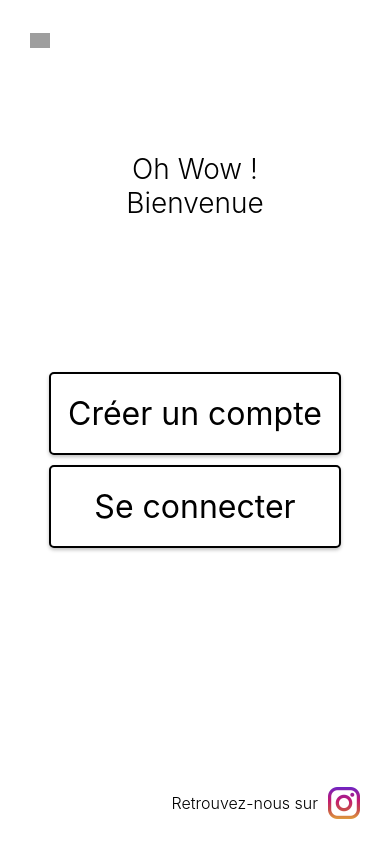
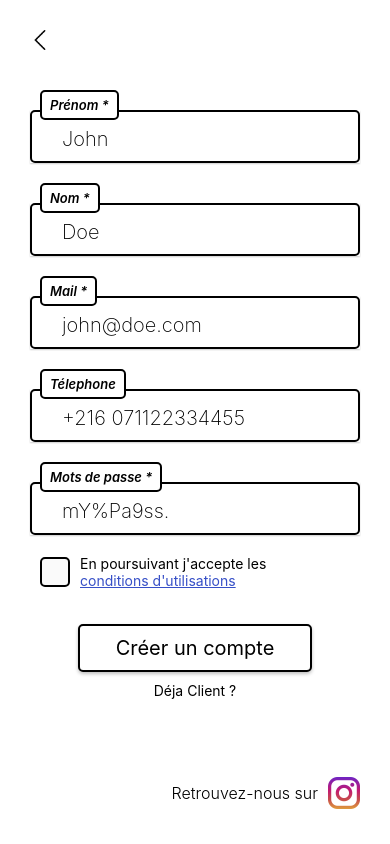
Before and after one commit to B-Manitas/Oh-Wow, a React Native app: screen / in a window 390 px wide. Built offline with nearby package versions, Linux system fonts and the light colour scheme; grey boxes are pictures that could not be loaded.

Commit message:
Create SignUp page

```diff
--- a/App.js
+++ b/App.js
@@ -1,9 +1,10 @@
 import { StatusBar } from "expo-status-bar";
 import { StyleSheet, Text, View } from "react-native";
 import ConnectionSelect from "./src/View/Page/ConnectionSelect";
+import SignUp from "./src/View/Page/SignUp";
 
 export default function App() {
-  return <ConnectionSelect />;
+  return <SignUp />;
 }
 
 const styles = StyleSheet.create({
--- a/src/View/Componnent/ButtonRoundValid.js
+++ b/src/View/Componnent/ButtonRoundValid.js
@@ -1,10 +1,10 @@
 import React from "react";
 import { StyleSheet, Text, TouchableOpacity } from "react-native";
 
-const ButtonRoundValid = ({ text }) => {
+const ButtonRoundValid = ({ text, width, height, font_size }) => {
   return (
-    <TouchableOpacity style={styles.content}>
-      <Text style={styles.text}>{text}</Text>
+    <TouchableOpacity style={[styles.content, { width: width, paddingVertical: height }]}>
+      <Text style={[styles.text, { fontSize: font_size }]}>{text}</Text>
     </TouchableOpacity>
   );
 };
@@ -19,7 +19,7 @@ const styles = StyleSheet.create({
     alignItems: "center",
     justifyContent: "center",
     paddingVertical: 20,
-    margin: 5,
+    margin: 10,
     backgroundColor: "#fff",
     shadowColor: "#000",
     shadowOffset: {
--- a/src/View/Componnent/ButtonSocial.js
+++ b/src/View/Componnent/ButtonSocial.js
@@ -1,12 +1,10 @@
 import { TouchableOpacity, Image, StyleSheet } from "react-native";
+import { ICON } from "../ConstsIcons";
 
 const ButtonSocial = () => {
   return (
     <TouchableOpacity style={styles.link}>
-      <Image
-        style={styles.icon}
-        source={require("../../../assets/img/instagram.png")}
-      />
+      <Image style={styles.icon} source={ICON.insta} />
     </TouchableOpacity>
   );
 };
--- a/src/View/Componnent/ButtonTop.js
+++ b/src/View/Componnent/ButtonTop.js
@@ -1,12 +1,10 @@
 import { TouchableOpacity, Image, StyleSheet } from "react-native";
+import { ICON } from "../ConstsIcons";
 
-const ButtonTop = () => {
+const ButtonTop = ({ is_back }) => {
   return (
     <TouchableOpacity style={styles.content}>
-      <Image
-        source={require("../../../assets/img/close.png")}
-        style={styles.icon}
-      />
+      <Image source={is_back ? ICON.back : ICON.close} style={styles.icon} />
     </TouchableOpacity>
   );
 };
--- /dev/null
+++ b/src/View/Componnent/CheckBox.js
@@ -0,0 +1,27 @@
+import { useState } from "react";
+import { Pressable, StyleSheet } from "react-native";
+
+const CheckBox = ({ state }) => {
+    const [is_active, set_is_active] = useState(state);
+
+    return (
+    <Pressable
+      onPress={() => set_is_active(!is_active)}
+      style={[styles.container, is_active && styles.container_active]}
+    ></Pressable>
+  );
+};
+
+export default CheckBox;
+
+const styles = StyleSheet.create({
+  container: {
+    borderRadius: 5,
+    borderWidth: 2,
+    backgroundColor: "#fafafa",
+    width: 30,
+    height: 30,
+  },
+
+  container_active: { backgroundColor: "#383838" },
+});
--- /dev/null
+++ b/src/View/Componnent/Footer.js
@@ -0,0 +1,35 @@
+import React from "react";
+import { StyleSheet, Text, View } from "react-native";
+
+import ButtonSocial from "../Componnent/ButtonSocial";
+
+const Footer = () => {
+  return (
+    <View style={styles.container}>
+      <Text style={styles.text}>Retrouvez-nous sur</Text>
+      <ButtonSocial />
+    </View>
+  );
+};
+
+export default Footer;
+
+const styles = StyleSheet.create({
+    container: {
+    flexDirection: "row",
+    position: "absolute",
+    bottom: 15,
+    justifyContent: "flex-end",
+    alignItems: "center",
+    paddingHorizontal: 30,
+    paddingVertical: 20,
+    backgroundColor: "#fff",
+    width: "100%",
+  },
+
+  text: {
+    fontWeight: "300",
+    fontSize: 16,
+    marginHorizontal: 10,
+  },
+});
--- a/src/View/Componnent/Header.js
+++ b/src/View/Componnent/Header.js
@@ -1,10 +1,10 @@
 import { View, Text, StyleSheet } from "react-native";
 import ButtonTop from "./ButtonTop";
 
-const Header = ({ title }) => {
+const Header = ({ title, is_back }) => {
   return (
     <View style={styles.header}>
-      <ButtonTop />
+      <ButtonTop is_back={is_back} />
       <Text style={styles.title}>{title}</Text>
     </View>
   );
--- /dev/null
+++ b/src/View/Componnent/InputField.js
@@ -0,0 +1,78 @@
+import { StyleSheet, TextInput, View, Text } from "react-native";
+
+const InputField = ({
+  info,
+  plh,
+  typeAndroid,
+  typeIOS,
+  returnKeyType,
+  keyboardType,
+  maxLength,
+}) => {
+  return (
+    <View style={styles.container}>
+      <TextInput
+        style={styles.input}
+        keyboardType={keyboardType}
+        autoComplete={typeAndroid}
+        textContentType={typeIOS}
+        passwordRules={"minlength: 8; required: lower; required: upper; required: digit; required: [%./?@]];"}
+        placeholder={plh}
+        maxLength={maxLength}
+        returnKeyType={returnKeyType}
+      />
+
+      <View style={styles.content_info}>
+        <Text style={styles.text_info}>{info}</Text>
+      </View>
+    </View>
+  );
+};
+
+export default InputField;
+
+const styles = StyleSheet.create({
+  container: {
+    marginVertical: 20,
+    marginHorizontal: 30,
+    shadowColor: "#000",
+    shadowOffset: {
+      width: 0,
+      height: 1,
+    },
+    shadowOpacity: 0.2,
+    shadowRadius: 1.41,
+
+    elevation: 2,
+  },
+
+  content_info: {
+    top: -20,
+    left: 10,
+    borderRadius: 5,
+    borderWidth: 2,
+    position: "absolute",
+    paddingHorizontal: 8,
+    backgroundColor: "#fff",
+    paddingVertical: 5,
+  },
+
+  text_info: {
+    fontSize: 13,
+    textAlign: "center",
+    fontStyle: "italic",
+    fontWeight: "600",
+  },
+
+  input: {
+    backgroundColor: "#fff",
+    paddingLeft: 30,
+    paddingBottom: 10,
+    paddingTop: 15,
+    paddingRight: 10,
+    fontSize: 20,
+    borderWidth: 2,
+    borderRadius: 5,
+    fontWeight: "200",
+  },
+});
--- /dev/null
+++ b/src/View/Componnent/TextLink.js
@@ -0,0 +1,22 @@
+import {
+    StyleSheet,
+    TouchableOpacity,
+    Text,
+  } from "react-native";
+
+const TextLink = ({text}) => {
+  return (
+    <TouchableOpacity>
+      <Text style={styles.link}>{text}</Text>
+    </TouchableOpacity>
+  );
+};
+
+export default TextLink;
+
+const styles = StyleSheet.create({
+    link: {
+      color: "#364fc7",
+      textDecorationLine: "underline",
+    },
+  });
--- /dev/null
+++ b/src/View/ConstsIcons.js
@@ -0,0 +1,5 @@
+export const ICON = {
+  back: require("../../assets/img/back.png"),
+  close: require("../../assets/img/close.png"),
+  insta: require("../../assets/img/instagram.png"),
+};
--- a/src/View/Page/ConnectionSelect.js
+++ b/src/View/Page/ConnectionSelect.js
@@ -11,6 +11,7 @@ import {
 
 import ButtonRoundValid from "../Componnent/ButtonRoundValid";
 import ButtonSocial from "../Componnent/ButtonSocial";
+import Footer from "../Componnent/Footer";
 import Header from "../Componnent/Header";
 import Page from "./Page";
 
@@ -25,14 +26,11 @@ const ConnectionSelect = () => {
       </View>
 
       <View style={styles.content_btn}>
-        <ButtonRoundValid text={"Créer un compte"} />
-        <ButtonRoundValid text={"Se connecter"} />
+        <ButtonRoundValid width={"75%"} font_size={28} height={20} text={"Créer un compte"} />
+        <ButtonRoundValid width={"75%"} font_size={28} height={20} text={"Se connecter"} />
       </View>
 
-      <View style={styles.footer}>
-        <Text style={styles.footer_text}>Retrouvez-nous sur</Text>
-        <ButtonSocial />
-      </View>
+      <Footer />
     </Page>
   );
 };
--- /dev/null
+++ b/src/View/Page/SignUp.js
@@ -0,0 +1,163 @@
+import {
+  StyleSheet,
+  TouchableOpacity,
+  TextInput,
+  View,
+  Text,
+  ScrollView,
+} from "react-native";
+import ButtonRoundValid from "../Componnent/ButtonRoundValid";
+import CheckBox from "../Componnent/CheckBox";
+import ButtonSocial from "../Componnent/ButtonSocial";
+import Header from "../Componnent/Header";
+import InputField from "../Componnent/InputField";
+import TextLink from "../Componnent/TextLink";
+import Page from "./Page";
+import Footer from "../Componnent/Footer";
+
+const SignUp = () => {
+  return (
+    <Page>
+      <Header is_back={true} />
+
+      <ScrollView style={styles.container}>
+        <InputField
+          info={"Prénom *"}
+          plh={"John"}
+          typeAndroid={"name"}
+          typeIOS={"name"}
+          returnKeyType={"next"}
+          maxLength={12}
+          keyboardType={"default"}
+        />
+        <InputField
+          info={"Nom *"}
+          plh={"Doe"}
+          typeAndroid={"name-family"}
+          typeIOS={"familyName"}
+          returnKeyType={"next"}
+          maxLength={12}
+          keyboardType={"default"}
+        />
+        <InputField
+          info={"Mail *"}
+          plh={"john@doe.com"}
+          typeAndroid={"email"}
+          typeIOS={"emailAddress"}
+          returnKeyType={"next"}
+          maxLength={50}
+          keyboardType={"email-address"}
+        />
+        <InputField
+          info={"Télephone"}
+          plh={"+216 071122334455"}
+          typeAndroid={"tel"}
+          typeIOS={"telephoneNumber"}
+          returnKeyType={"next"}
+          maxLength={14}
+          keyboardType={"phone-pad"}
+        />
+        <InputField
+          info={"Mots de passe *"}
+          plh={"mY%Pa9ss."}
+          typeAndroid={"password-new"}
+          typeIOS={"newPassword"}
+          returnKeyType={"done"}
+          maxLength={20}
+          keyboardType={"default"}
+        />
+
+        <View style={styles.content_tou}>
+          <CheckBox />
+          <Text style={styles.text_tou}>
+            En poursuivant j'accepte les{" "}
+            <TextLink text={"conditions d'utilisations"} />
+          </Text>
+        </View>
+
+        <View style={styles.content_valid_btn}>
+          <ButtonRoundValid
+            text={"Créer un compte"}
+            width={"60%"}
+            height={10}
+            font_size={20}
+          />
+          <TouchableOpacity>
+            <Text>Déja Client ?</Text>
+          </TouchableOpacity>
+        </View>
+      </ScrollView>
+
+      <Footer />
+    </Page>
+  );
+};
+
+export default SignUp;
+
+const styles = StyleSheet.create({
+  container: {
+    paddingTop: 10,
+  },
+
+  content_field: {
+    marginVertical: 20,
+    marginHorizontal: 30,
+    shadowColor: "#000",
+    shadowOffset: {
+      width: 0,
+      height: 1,
+    },
+    shadowOpacity: 0.2,
+    shadowRadius: 1.41,
+
+    elevation: 2,
+  },
+
+  content_info: {
+    top: -20,
+    left: 10,
+    borderRadius: 5,
+    borderWidth: 2,
+    position: "absolute",
+    paddingHorizontal: 8,
+    backgroundColor: "#fff",
+    paddingVertical: 5,
+  },
+
+  text_info: {
+    fontSize: 13,
+    textAlign: "center",
+    fontStyle: "italic",
+    fontWeight: "600",
+  },
+
+  txt_input: {
+    backgroundColor: "#fff",
+    paddingLeft: 30,
+    paddingBottom: 10,
+    paddingTop: 15,
+    paddingRight: 10,
+    fontSize: 20,
+    borderWidth: 2,
+    borderRadius: 5,
+    fontWeight: "200",
+  },
+
+  content_tou: {
+    flexDirection: "row",
+    marginHorizontal: 40,
+    alignItems: "center",
+  },
+
+  text_tou: {
+    marginHorizontal: 10,
+    fontSize: 14,
+  },
+
+  content_valid_btn: {
+    justifyContent: "center",
+    alignItems: "center",
+    marginTop: 25,
+  },
+});
```
Also changed, not shown: assets/img/back.png (added), assets/img/back1.png (added).
